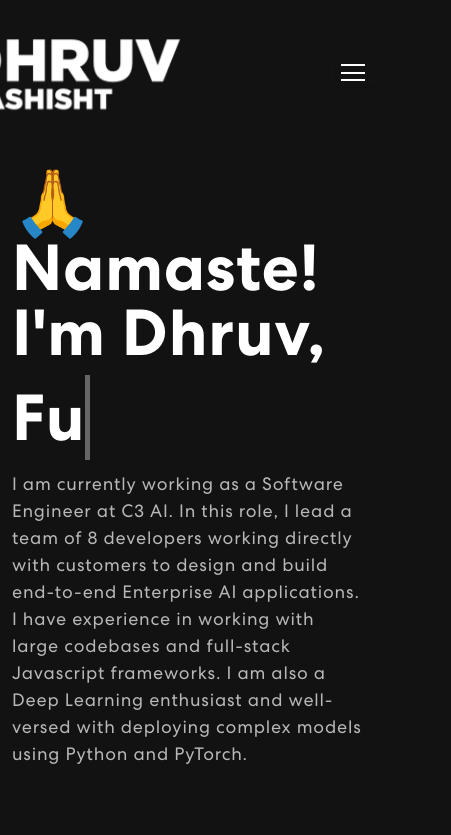
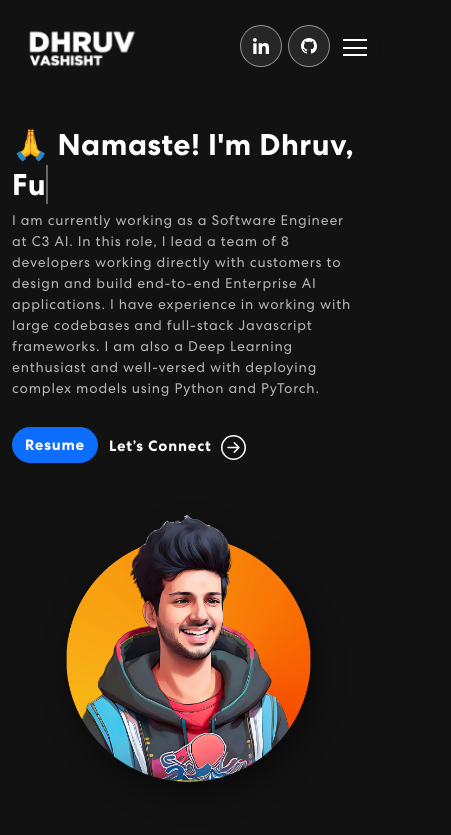
Before and after one commit to dhruvv301292/portfolio, a React (Create React App) app: page / in a window 390 px wide. Shown: the top 835 px of the page, 451 px wide, since content can reach past the window. Built offline with nearby package versions, Linux system fonts and the light colour scheme.

Commit message:
made app responsive for phone

```diff
--- a/src/App.css
+++ b/src/App.css
@@ -67,13 +67,6 @@
   outline: none;
 }
 
-@media (min-width:1700px) {
-	main .container {
-		max-width: 100%;
-		padding: 0 150px;
-	}
-}
-
 p.success {
 	color: green;
 }
@@ -118,43 +111,6 @@
 span.navbar-text {
     display: flex;
     align-items: center;
-}
-.social-icon {
-    display: inline-block;
-    margin-left: 14px;
-}
-.social-icon a {
-    width: 42px;
-    height: 42px;
-    background: rgba(217, 217, 217, 0.1);
-    display: inline-flex;
-    border-radius: 50%;
-    margin-right: 6px;
-    align-items: center;
-    justify-content: center;
-    line-height: 1;
-    border: 1px solid rgba(255, 255, 255, 0.5);
-}
-.social-icon a::before {
-    content: "";
-    width: 42px;
-    height: 42px;
-    position: absolute;
-    background-color: #ffffff;
-    border-radius: 50%;
-    transform: scale(0);
-	transition: 0.3s ease-in-out;
-}
-.social-icon a:hover::before {
-    transform: scale(1);
-}
-.social-icon a img {
-	width: 40%;
-	z-index: 1;
-	transition: 0.3s ease-in-out;
-}
-.social-icon a:hover img {
-	filter: brightness(0) saturate(100%) invert(0%) sepia(7%) saturate(98%) hue-rotate(346deg) brightness(95%) contrast(86%);
 }
 .navbar-text button {
   font-weight: 700;
@@ -238,24 +194,16 @@
 }
 
 /************ Banner Css ************/
+
+@media (min-width: 400.1px) {
   .banner {
     margin-top: -90px;
     padding: 260px 0 100px 0;
-  /* background-image: url('./assets/img/banner-bg.png'); */
     background-position: top center;
     background-size: cover;
     background-repeat: no-repeat;
   }
-.banner .tagline {
-  font-weight: 500;
-  letter-spacing: 0.8px;
-  padding: 8px 10px;
-  background: linear-gradient(90.21deg, rgba(170, 54, 124, 0.5) -5.91%, rgba(74, 47, 189, 0.5) 111.58%);
-  border: 1px solid rgba(255, 255, 255, 0.5);
-  font-size: 30px;
-  margin-bottom: 16px;
-  display: inline-block;
-}
+
   .banner h1 {
     font-size: 65px;
     font-weight: 700;
@@ -264,6 +212,7 @@
     margin-bottom: 20px;
     display: block;
   }
+
   .banner p {
     color: #B8B8B8;
     font-size: 18px;
@@ -271,6 +220,59 @@
     line-height: 1.5em;
     width: 96%;
   }
+
+  .logoTextFirstLoad {
+    width: 250px;
+    animation: animLeftFadeInTextLogoFirstLoad 1s ease 0s 1 normal forwards;
+  }
+
+  .logoTextMoveLeft {
+    width: 250px;
+    animation: animMoveLeftTextLogo 1s ease 0s 1 normal forwards;
+  }
+
+  .logoTextMoveRight {
+    width: 250px;
+    animation: animMoveRightTextLogo 1s ease 0s 1 normal forwards;
+  }
+
+  @keyframes animLeftFadeInTextLogoFirstLoad {
+    0% {
+      opacity: 0;
+      transform: translateX(-250px);
+    }
+
+    100% {
+      opacity: 1;
+      transform: translateX(-100px);
+    }
+  }
+
+  @keyframes animMoveRightTextLogo {
+    0% {
+      transform: translateX(-100px);
+    }
+
+    100% {
+      transform: translateX(0);
+    }
+  }
+
+  @keyframes animMoveLeftTextLogo {
+    0% {
+      transform: translateX(0);
+    }
+
+    100% {
+      transform: translateX(-100px);
+    }
+  }
+
+  .dev {
+    height: 110%;
+    width: 120%;
+  }
+
   .banner button {
     color: #fff;
     font-weight: 700;
@@ -280,14 +282,283 @@
     display: flex;
     align-items: center;
   }
+
   .banner button svg {
     font-size: 25px;
-  margin-left: 10px;
+    margin-left: 5px;
     transition: 0.3s ease-in-out;
     line-height: 1;
   }
+
   .banner button:hover svg {
     margin-left: 25px;
+  }
+
+  .social-icon {
+    display: inline-block;
+    margin-left: 14px;
+  }
+  .social-icon a {
+      width: 42px;
+      height: 42px;
+      background: rgba(217, 217, 217, 0.1);
+      display: inline-flex;
+      border-radius: 50%;
+      margin-right: 6px;
+      align-items: center;
+      justify-content: center;
+      line-height: 1;
+      border: 1px solid rgba(255, 255, 255, 0.5);
+  }
+  .social-icon a::before {
+      content: "";
+      width: 42px;
+      height: 42px;
+      position: absolute;
+      background-color: #ffffff;
+      border-radius: 50%;
+      transform: scale(0);
+    transition: 0.3s ease-in-out;
+  }
+  .social-icon a:hover::before {
+      transform: scale(1);
+  }
+  .social-icon a img {
+    width: 40%;
+    z-index: 1;
+    transition: 0.3s ease-in-out;
+  }
+  .social-icon a:hover img {
+    filter: brightness(0) saturate(100%) invert(0%) sepia(7%) saturate(98%) hue-rotate(346deg) brightness(95%) contrast(86%);
+  }
+  .experience {
+    margin-top: 7%;
+    margin-left: auto;
+    margin-right: auto;
+  }
+  .logoImgFirstLoad {
+    max-height: 80px;
+    max-width: 80px;
+    border-style: solid;
+    border-color: #FFFFFF;
+    border-radius: 10px;
+    border-width: 2px;
+    object-fit: contain;
+    transform: translateX(-500px);
+  }
+
+  .logoImgFadeIn {
+    max-height: 80px;
+    max-width: 80px;
+    border-style: solid;
+    border-color: #FFFFFF;
+    border-radius: 10px;
+    border-width: 2px;
+    object-fit: contain;
+    animation: animLeftFadeIn 1s ease 0s 1 normal forwards;
+  }
+
+  .logoImgFadeOut {
+    max-height: 80px;
+    max-width: 80px;
+    border-style: solid;
+    border-color: #FFFFFF;
+    border-radius: 10px;
+    border-width: 2px;
+    object-fit: contain;
+    animation: animLeftFadeOut 1s ease 0s 1 normal forwards;
+  }
+}
+
+
+
+
+
+
+/* If the screen size is smaller than 1200px, set the font-size to 80px */
+@media (max-width: 400px) {
+  .navbar-connect {
+    display: none;
+  }
+  .banner {
+    margin-top: -120px;
+    padding: 250px 0 100px 0;
+  }
+
+  .banner h1 {
+    font-size: 30px;
+    font-weight: 600;
+    letter-spacing: 0.5px;
+    line-height: 1;
+    margin-bottom: 10px;
+    display: block;
+  }
+
+  .banner p {
+    color: #B8B8B8;
+    font-size: 14px;
+    letter-spacing: 0.8px;
+    line-height: 1.5em;
+    width: 96%;
+  }
+
+  .logoTextFirstLoad {
+    width: 120px;
+    animation: animLeftFadeInTextLogoFirstLoad 1s ease 0s 1 normal forwards;
+  }
+
+  .logoTextMoveLeft {
+    width: 120px;
+    animation: animMoveLeftTextLogo 1s ease 0s 1 normal forwards;
+  }
+
+  .logoTextMoveRight {
+    width: 120px;
+    animation: animMoveRightTextLogo 1s ease 0s 1 normal forwards;
+  }
+
+  .resumeButton {
+    display: inline-block;
+    margin-right: 3%;
+    margin-top: 0;
+    border-radius: 20px;
+  }
+
+  @keyframes animLeftFadeInTextLogoFirstLoad {
+    0% {
+      opacity: 0;
+      transform: translateX(-150px);
+    }
+
+    100% {
+      opacity: 1;
+      transform: translateX(-40px);
+    }
+  }
+
+  @keyframes animMoveRightTextLogo {
+    0% {
+      transform: translateX(-40px);
+    }
+
+    100% {
+      transform: translateX(0);
+    }
+  }
+
+  @keyframes animMoveLeftTextLogo {
+    0% {
+      transform: translateX(0);
+    }
+
+    100% {
+      transform: translateX(-40px);
+    }
+  }
+
+  .dev {
+    margin-top: 50px;
+    width: 80%;
+    margin-left: 30px;
+  }
+
+  .banner button {
+    color: #fff;
+    font-weight: 600;
+    font-size: 15px;
+    margin-top: 20px;
+    letter-spacing: 0.8px;
+    display: flex;
+    align-items: center;
+  }
+
+  .banner button svg {
+    font-size: 15px;
+    margin-left: 5px;
+    transition: 0.3s ease-in-out;
+    line-height: 1;
+  }
+
+  .banner button:hover svg {
+    margin-left: 10px;
+  }
+
+  .social-icon {
+    display: inline-block;
+    position: absolute;
+    top: 25px;
+    left: 240px
+  }
+  .social-icon a {
+      width: 42px;
+      height: 42px;
+      background: rgba(217, 217, 217, 0.1);
+      display: inline-flex;
+      border-radius: 50%;
+      margin-right: 6px;
+      align-items: center;
+      justify-content: center;
+      line-height: 1;
+      border: 1px solid rgba(255, 255, 255, 0.5);
+  }
+  .social-icon a::before {
+      content: "";
+      width: 42px;
+      height: 42px;
+      position: absolute;
+      background-color: #ffffff;
+      border-radius: 50%;
+      transform: scale(0);
+    transition: 0.3s ease-in-out;
+  }
+  .social-icon a:hover::before {
+      transform: scale(1);
+  }
+  .social-icon a img {
+    width: 40%;
+    z-index: 1;
+    transition: 0.3s ease-in-out;
+  }
+  .social-icon a:hover img {
+    filter: brightness(0) saturate(100%) invert(0%) sepia(7%) saturate(98%) hue-rotate(346deg) brightness(95%) contrast(86%);
+  }
+  .experience {
+    margin-top: 25%;
+    margin-left: auto;
+    margin-right: auto;
+  }
+  .logoImgFirstLoad {
+    height: 50px;
+    width: 50px;
+    border-style: solid;
+    border-color: #FFFFFF;
+    border-radius: 10px;
+    border-width: 2px;
+    object-fit: contain;
+    transform: translateX(-500px);
+  }
+
+  .logoImgFadeIn {
+    height: 50px;
+    width: 50px;
+    border-style: solid;
+    border-color: #FFFFFF;
+    border-radius: 10px;
+    border-width: 2px;
+    object-fit: contain;
+    animation: animLeftFadeIn 1s ease 0s 1 normal forwards;
+  }
+
+  .logoImgFadeOut {
+    height: 50px;
+    width: 50px;
+    border-style: solid;
+    border-color: #FFFFFF;
+    border-radius: 10px;
+    border-width: 2px;
+    object-fit: contain;
+    animation: animLeftFadeOut 1s ease 0s 1 normal forwards;
+  }
 }
 .banner img {
   filter: drop-shadow(5px 13px 15px rgba(0, 0, 0, 0.45));
@@ -398,17 +669,6 @@
   text-align: center;
   z-index: 0;
 }
-.project .nav.nav-pills .nav-link::before {
-    content: "";
-    position: absolute;
-    width: 0;
-    height: 100%;
-    background: linear-gradient(90.21deg, #AA367C -5.91%, #4A2FBD 111.58%);
-    top: 0;
-    left: 0;
-    z-index: -1;
-    transition: 0.3s ease-in-out;
-}
 .project .nav.nav-pills .nav-link.active::before {
     width: 100% !important;
 }
@@ -427,64 +687,8 @@
   border: 1px solid rgba(255, 255, 255, 0.5);
   border-radius: 0 55px 55px 0;
 }
-.proj-imgbx {
-  position: relative;
-  border-radius: 30px;
-  overflow: hidden;
-  margin-bottom: 24px;
-}
-.proj-imgbx::before {
-  content: "";
-  background: linear-gradient(90.21deg, #AA367C -5.91%, #4A2FBD 111.58%);
-  opacity: 0.85;
-  position: absolute;
-  width: 100%;
-  height: 0;
-  transition: 0.4s ease-in-out;
-}
-.proj-imgbx:hover::before {
-  height: 100%;
-}
-.proj-txtx {
-  position: absolute;
-  text-align: center;
-  top: 65%;
-  left: 50%;
-  transform: translate(-50%, -50%);
-  transition: 0.5s ease-in-out;
-  opacity: 0;
-  width: 100%;
-}
-.proj-imgbx:hover .proj-txtx {
-  top: 50%;
-  opacity: 1;
-}
-.proj-txtx h4 {
-  font-size: 30px;
-  font-weight: 700;
-  letter-spacing: 0.8px;
-  line-height: 1.1em;
-}
-.proj-txtx span {
-  font-style: italic;
-  font-weight: 400;
-  font-size: 15px;
-  letter-spacing: 0.8px;
-}
-.background-image-right {
-  top: 20%;
-  position: absolute;
-  bottom: 0;
-  width: 35%;
-  right: 0;
-  z-index: -4;
-}
 
 /************ Projects Css ************/
-.contact {
-  background: linear-gradient(90.21deg, #AA367C -5.91%, #4A2FBD 111.58%);
-  padding: 60px 0 200px 0;
-}
 .contact img {
   width: 92%;
 }
@@ -582,17 +786,6 @@
   display: flex;
   align-items: center;
 }
-.new-email-bx::before {
-  content: "";
-  background: linear-gradient(90.21deg, #AA367C -5.91%, #4A2FBD 111.58%);
-  border-radius: 20px;
-  position: absolute;
-  z-index: -1;
-  top: -1px;
-  left: -1px;
-  bottom: -1px;
-  right: -1px;
-}
 .new-email-bx::after {
   content: "";
   background: #fff;
@@ -612,14 +805,6 @@
   border: 0;
   padding: 0 15px;
 }
-.new-email-bx button {
-  background: linear-gradient(90.21deg, #AA367C -5.91%, #4A2FBD 111.58%);
-  padding: 20px 65px;
-  color: #fff;
-  font-weight: 500;
-  letter-spacing: 0.5px;
-  border-radius: 18px;
-}
 .footer img {
   width: 26%;
 }
@@ -633,17 +818,6 @@
 
 .nav-margin {
   margin-left: 25%;
-}
-
-.experience {
-  margin-top: 7%;
-  margin-left: auto;
-  margin-right: auto;
-}
-
-.dev {
-  height: 110%;
-  width: 120%;
 }
 
 
@@ -884,22 +1058,13 @@
 
 /* Page container css */
 .page-container {
-  margin-top: -90px;
+  margin-top: -150px;
   padding: 260px 0 100px 0;
   background-position: top center;
   background-size: cover;
   background-repeat: no-repeat;
 }
-.page-container .tagline {
-  font-weight: 500;
-  letter-spacing: 0.8px;
-  padding: 8px 10px;
-  background: linear-gradient(90.21deg, rgba(170, 54, 124, 0.5) -5.91%, rgba(74, 47, 189, 0.5) 111.58%);
-  border: 1px solid rgba(255, 255, 255, 0.5);
-  font-size: 30px;
-  margin-bottom: 16px;
-  display: inline-block;
-}
+
 .page-container h1 {
   font-size: 65px;
   font-weight: 700;
@@ -937,54 +1102,6 @@
   border-right: 0.08em solid #666;
 }
 
-.logoImgFirstLoad {
-  max-height: 80px;
-  max-width: 80px;
-  border-style: solid;
-  border-color: #FFFFFF;
-  border-radius: 10px;
-  border-width: 2px;
-  object-fit: contain;
-  transform: translateX(-500px);
-}
-
-.logoImgFadeIn {
-  max-height: 80px;
-  max-width: 80px;
-  border-style: solid;
-  border-color: #FFFFFF;
-  border-radius: 10px;
-  border-width: 2px;
-  object-fit: contain;
-  animation: animLeftFadeIn 1s ease 0s 1 normal forwards;
-}
-
-.logoImgFadeOut {
-  max-height: 80px;
-  max-width: 80px;
-  border-style: solid;
-  border-color: #FFFFFF;
-  border-radius: 10px;
-  border-width: 2px;
-  object-fit: contain;
-  animation: animLeftFadeOut 1s ease 0s 1 normal forwards;
-}
-
-.logoTextFirstLoad {
-  width: 250px;
-  animation: animLeftFadeInTextLogoFirstLoad 1s ease 0s 1 normal forwards;
-}
-
-.logoTextMoveLeft {
-  width: 250px;
-  animation: animMoveLeftTextLogo 1s ease 0s 1 normal forwards;
-}
-
-.logoTextMoveRight {
-  width: 250px;
-  animation: animMoveRightTextLogo 1s ease 0s 1 normal forwards;
-}
-
 .divAnimLeftFadeIn {
   animation: animLeftFadeIn 1.25s ease 0s 1 normal forwards;
 }
@@ -995,38 +1112,6 @@
 
 .divAnimLeftFadeInProjects {
   animation: animLeftFadeIn 3s ease 0s 1 normal forwards;
-}
-
-@keyframes animLeftFadeInTextLogoFirstLoad {
-	0% {
-		opacity: 0;
-		transform: translateX(-250px);
-	}
-
-	100% {
-		opacity: 1;
-		transform: translateX(-100px);
-	}
-}
-
-@keyframes animMoveRightTextLogo {
-	0% {
-		transform: translateX(-100px);
-	}
-
-	100% {
-		transform: translateX(0);
-	}
-}
-
-@keyframes animMoveLeftTextLogo {
-	0% {
-		transform: translateX(0);
-	}
-
-	100% {
-		transform: translateX(-100px);
-	}
 }
 
 @keyframes animLeftFadeUp {
--- a/src/components/Banner.js
+++ b/src/components/Banner.js
@@ -60,7 +60,7 @@
                         <h1>{`🙏 Namaste! I'm Dhruv,`}</h1>
                         <h1><span className="txt-rotate"><span className="wrap">{text}</span></span></h1>
                         <p>I am currently working as a Software Engineer at C3 AI. In this role, I lead a team of 8 developers working directly with customers to design and build end-to-end Enterprise AI applications. I have experience in working with large codebases and full-stack Javascript frameworks. I am also a Deep Learning enthusiast and well-versed with deploying complex models using Python and PyTorch.</p>
-                        <a href={resumeDoc} style={{textDecoration: "None"}} download="Resume_Dhruv_Vashisht"><button className="btn btn-primary" style={{display: "inline-block", marginRight: "3%", marginTop: "0", borderRadius: "20px"}}>Resume</button></a>
+                        <a href={resumeDoc} style={{textDecoration: "None"}} download="Resume_Dhruv_Vashisht"><button className="btn btn-primary" style={{display: "inline-block", marginRight: "3%", marginTop: "-5px", borderRadius: "20px"}}>Resume</button></a>
                         <Link to='/connect'>
                           <button style={{display: "inline-block"}}>Let’s Connect <ArrowRightCircle size={25} /></button>
                         </Link>
@@ -68,10 +68,10 @@
                     </TrackVisibility>
                 </Col>
                 <Col xs={12} md={6} xl={5}>
-                <img className="dev"
-                    src={dev}
-                    alt={'dev'}
-                />
+                  <img className="dev"
+                      src={dev}
+                      alt={'dev'}
+                  />
                 </Col>
                 </Row>
             </Container>
--- a/src/components/Connect.js
+++ b/src/components/Connect.js
@@ -87,7 +87,7 @@
 
                     <Form.Group>
                       <Form.Label>Message</Form.Label>
-                        <Form.Control as="textArea" rows={6} name="message" placeholder="Leave me a message and I'll respond ASAP"/>
+                      <Form.Control as="textarea" rows={6} name="message" placeholder="Leave me a message and I'll respond ASAP"/>
                     </Form.Group>
 
                     <Button variant="primary" className='mt-4' type="submit">
--- a/src/components/NavBar.js
+++ b/src/components/NavBar.js
@@ -55,25 +55,25 @@
                     <img src={logoImg} ref={logoImgRef} className='logoImgFirstLoad' alt='nameLogo'/>
                     <img src={logo} ref={logoTextRef} className='logoTextFirstLoad' alt='imageLogo'/>
                 </Navbar.Brand>
-                <Navbar.Toggle aria-controls="basic-navbar-nav">
+                <Navbar.Toggle aria-controls="basic-navbar-nav" style={{position: "absolute", right: "10px"}}>
                     <span className='navbar-toggler-icon'></span>
                 </Navbar.Toggle>
-                <Navbar.Collapse id="basic-navbar-nav">
+                <Navbar.Collapse id="basic-navbar-nav" style={{backgroundColor: "#121212"}}>
                     <Nav className="nav-margin me-auto">
                         <Nav.Link as={Link} to="/" className={activeLink === 'home' ? 'navbar-link active' : 'navbar-link'} onClick={() => onUpdateActiveLink('home')}>Home</Nav.Link>
                         <Nav.Link as={Link} to="/experience" className={activeLink === 'experience' ? 'navbar-link active' : 'navbar-link'} onClick={() => onUpdateActiveLink('experience')}>Experience</Nav.Link>
                         <Nav.Link as={Link} to="/projects"  className={activeLink === 'projects' ? 'navbar-link active' : 'navbar-link'} onClick={() => onUpdateActiveLink('projects')}>Projects</Nav.Link>
                     </Nav>
+                </Navbar.Collapse>
                 <span className="navbar-text">
                     <div className="social-icon">
                         <a href="https://www.linkedin.com/in/dhruv-vashisht-615567124/"><img src={navIcon1} alt="LinkedIn" /></a>
                         <a href="https://github.com/dhruvv301292"><img src={navIcon2} alt="GitHub" /></a>
                     </div>
-                <Link to='/connect'>
+                    <Link className='navbar-connect' to='/connect'>
                         <button onClick={() => onUpdateActiveLink('')}><span>Let’s Connect</span></button>
                     </Link>
                 </span>
-                </Navbar.Collapse>
             </Container>
             </Navbar>
             <Routes>
--- a/src/components/Tech.js
+++ b/src/components/Tech.js
@@ -1,21 +1,23 @@
 import { BallCanvas } from "./canvas";
 import { SectionWrapper } from "../hoc";
 import { technologies } from "../constants";
-import { Row, Col } from "react-bootstrap";
+import { Row, Col, Container } from "react-bootstrap";
 
 const Tech = () => {
   return (
     <>
+    <Container>
       <Row>
         <h2 className="divAnimLeftFadeIn">Skills & Frameworks</h2>
       </Row>
       <Row>
         {technologies.map((technology) => (
-          <Col xs={1} md={2} xl={1} key={technology.name}>
+          <Col xs={4} md={2} xl={1} key={technology.name}>
             <BallCanvas icon={technology.icon} />
           </Col>
         ))}
       </Row>
+    </Container>
     </>
   );
 };
```
Lines whose indentation alone changed are shown as unchanged.
